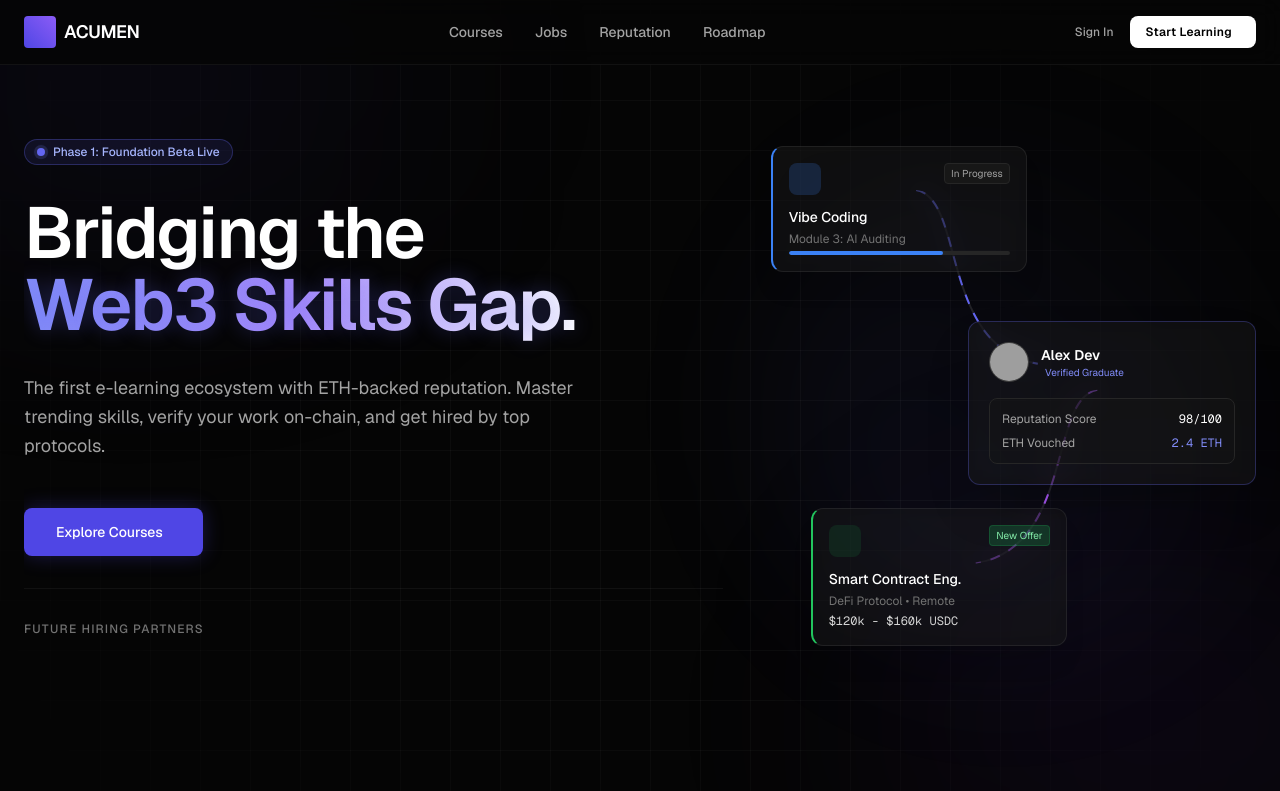
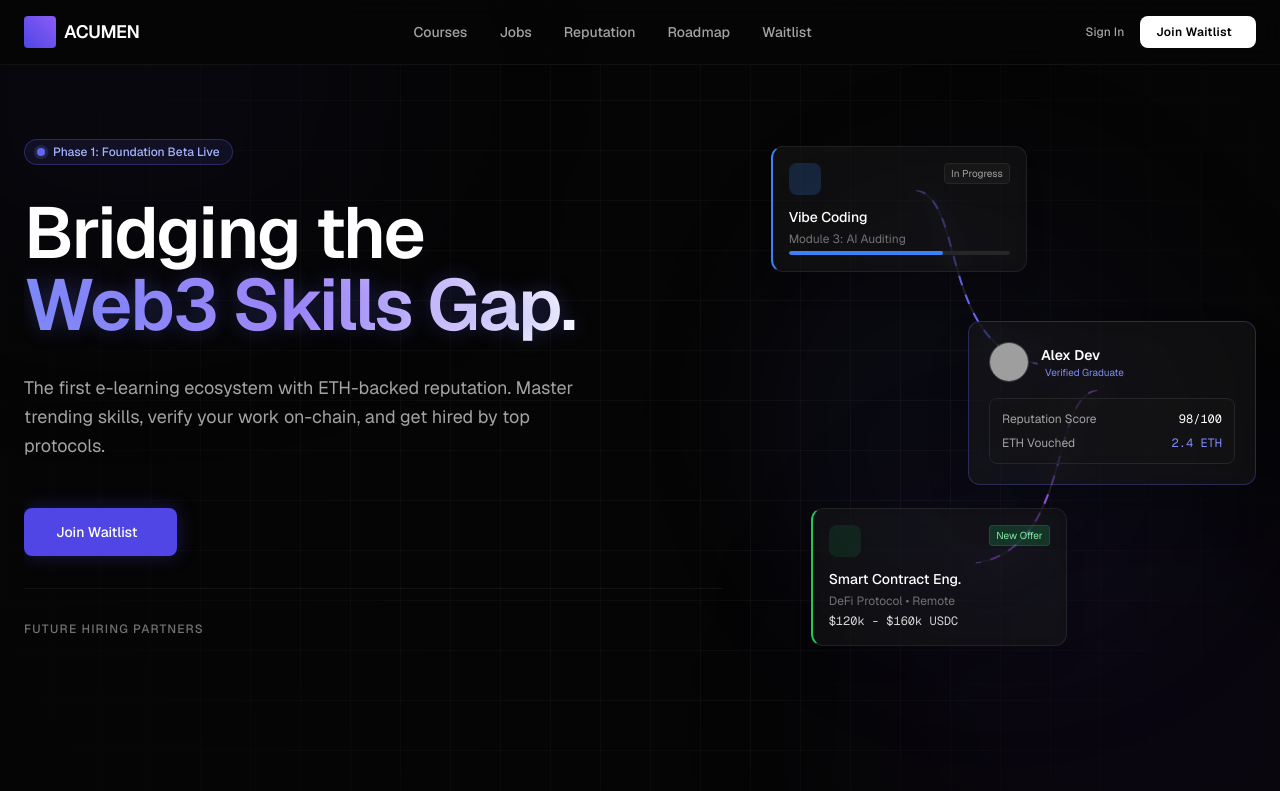
Before and after one commit to AcumenHQ/website, a Next.js app: page / in a window 1280 px wide. Shown: the top 791 px of the page. Built offline with nearby package versions, Linux system fonts and the light colour scheme; no server answers; grey boxes are pictures that could not be loaded; some icons are missing.

Commit message:
add waitlist nav

```diff
--- a/src/components/landing/cta.tsx
+++ b/src/components/landing/cta.tsx
@@ -43,7 +43,7 @@ export function CTA() {
   }
 
   return (
-    <section className="max-w-[1400px] mx-auto px-6 pb-24 pt-12">
+    <section id="waitlist" className="max-w-[1400px] mx-auto px-6 pb-24 pt-12">
       <div className="glass-panel rounded-3xl p-12 text-center relative overflow-hidden group">
         {/* Background Beam Animation inside CTA */}
         <div className="absolute top-0 left-0 w-full h-1 bg-gradient-to-r from-transparent via-indigo-500 to-transparent opacity-50 animate-beam" />
--- a/src/components/landing/header.tsx
+++ b/src/components/landing/header.tsx
@@ -7,6 +7,7 @@ const navLinks = [
   { label: "Jobs", href: "#jobs" },
   { label: "Reputation", href: "#reputation" },
   { label: "Roadmap", href: "#roadmap" },
+  { label: "Waitlist", href: "#waitlist" },
 ];
 
 export function Header() {
@@ -45,10 +46,10 @@ export function Header() {
             Sign In
           </Link>
           <Link
-            href="/signup"
+            href="/#waitlist"
             className="bg-white text-black hover:bg-neutral-200 transition-all px-4 py-2 rounded-lg text-xs font-semibold tracking-wide flex items-center gap-2 group"
           >
-            Start Learning
+            Join Waitlist
             <iconify-icon
               icon="lucide:arrow-right"
               className="group-hover:translate-x-0.5 transition-transform"
--- a/src/components/landing/hero.tsx
+++ b/src/components/landing/hero.tsx
@@ -27,10 +27,13 @@ export function Hero() {
         </p>
 
         <div className="pt-4">
-          <button className="h-12 px-8 rounded-lg bg-indigo-600 hover:bg-indigo-500 text-white font-medium text-sm transition-all shadow-[0_0_20px_rgba(79,70,229,0.3)] hover:shadow-[0_0_30px_rgba(79,70,229,0.5)] flex items-center justify-center gap-2">
-            Explore Courses
+          <a
+            href="#waitlist"
+            className="inline-flex h-12 px-8 rounded-lg bg-indigo-600 hover:bg-indigo-500 text-white font-medium text-sm transition-all shadow-[0_0_20px_rgba(79,70,229,0.3)] hover:shadow-[0_0_30px_rgba(79,70,229,0.5)] items-center justify-center gap-2"
+          >
+            Join Waitlist
             <iconify-icon icon="lucide:chevron-right" />
-          </button>
+          </a>
         </div>
 
         {/* Trust Signal */}
```
